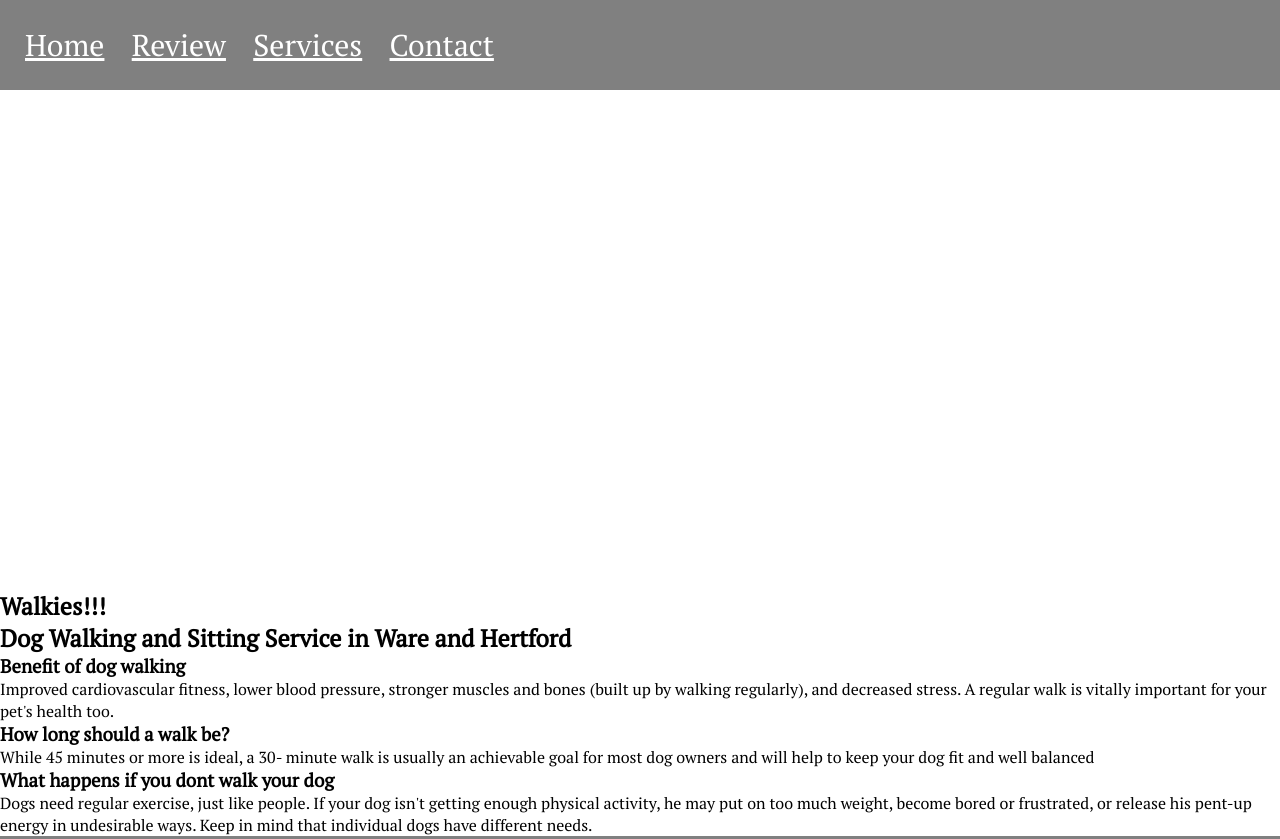
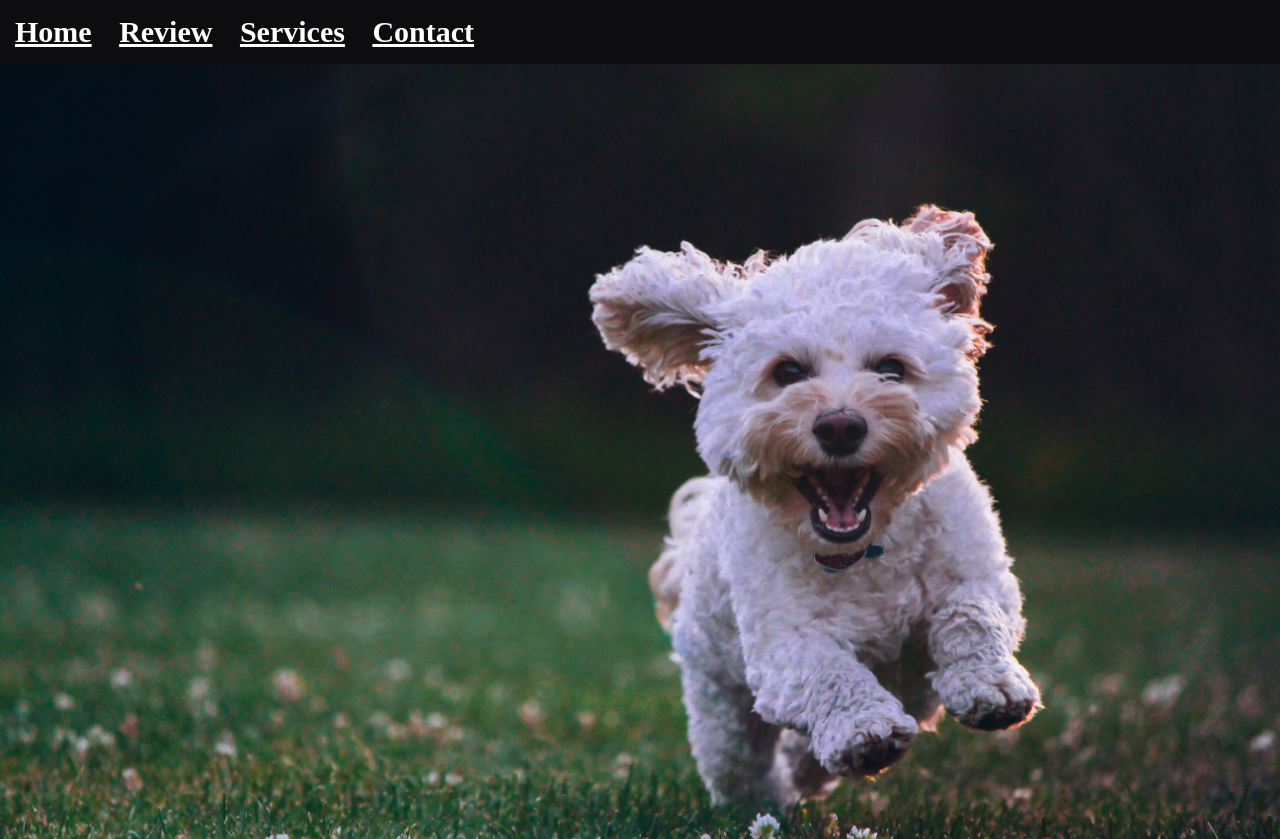
Before and after one commit to Pimmz/Project-1, a plain HTML site: page index.html in a window 1280 px wide. Shown: the top 839 px of the page. Drawn offline with Linux system fonts and the light colour scheme.

Commit message:
new font in header and footer plus differnt color tried

```diff
--- a/asset/css/style.css
+++ b/asset/css/style.css
@@ -13,16 +13,18 @@ body {
 }
 
 #menu {
-    padding: 25px;
-    background: grey;
+    padding: 15px;
+    background: #0D0D10;
     word-spacing: 20px;
     font-size: 30px;
+    font-family: fira;
+    font-weight: 600;
 }
 
 footer {
     min-height: 120px;
     padding-top: 10px;
-    background-color: grey;
+    background-color: #0D0D10;
     color: white;
     text-align: center;
     font-size: 20px;
@@ -46,7 +48,14 @@ footer {
     }
 
 #dog-image {
-    height: 500px;
+    height: 800px;
     width: 100%;
-    background: url('../images/dog running.jpg');
+    background: url('/images/dog running.jpg');
+    background-size: cover;
+    background-repeat: no-repeat;
+    background-position: center center;
+    text-align:center;
+    margin:auto;
+    padding:0;
+
 }
--- a/index.html
+++ b/index.html
@@ -18,8 +18,8 @@
     <header>
 
         <div id="menu">
-            <a href="#Home" style="color:white" style="font-family: Fira;">Home</a>
-            <a href="#Review" style="color:white" style="font-family: 'Trebuchet MS';">Review</a>
+            <a href="#Home" style="color:white">Home</a>
+            <a href="#Review" style="color:white">Review</a>
             <a href="#Services" style="color:white">Services</a>
             <a href="#contact" style="color:white">Contact</a>
         </div>
```
